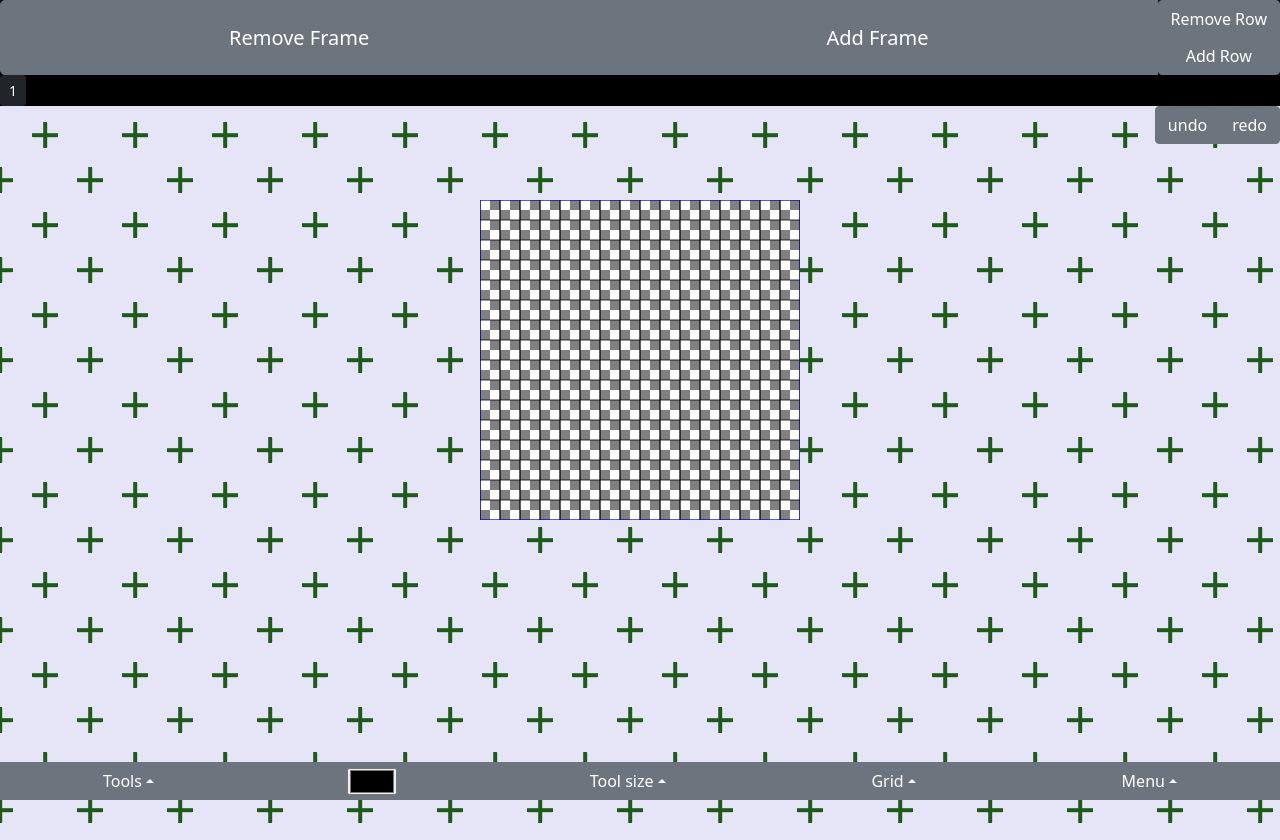
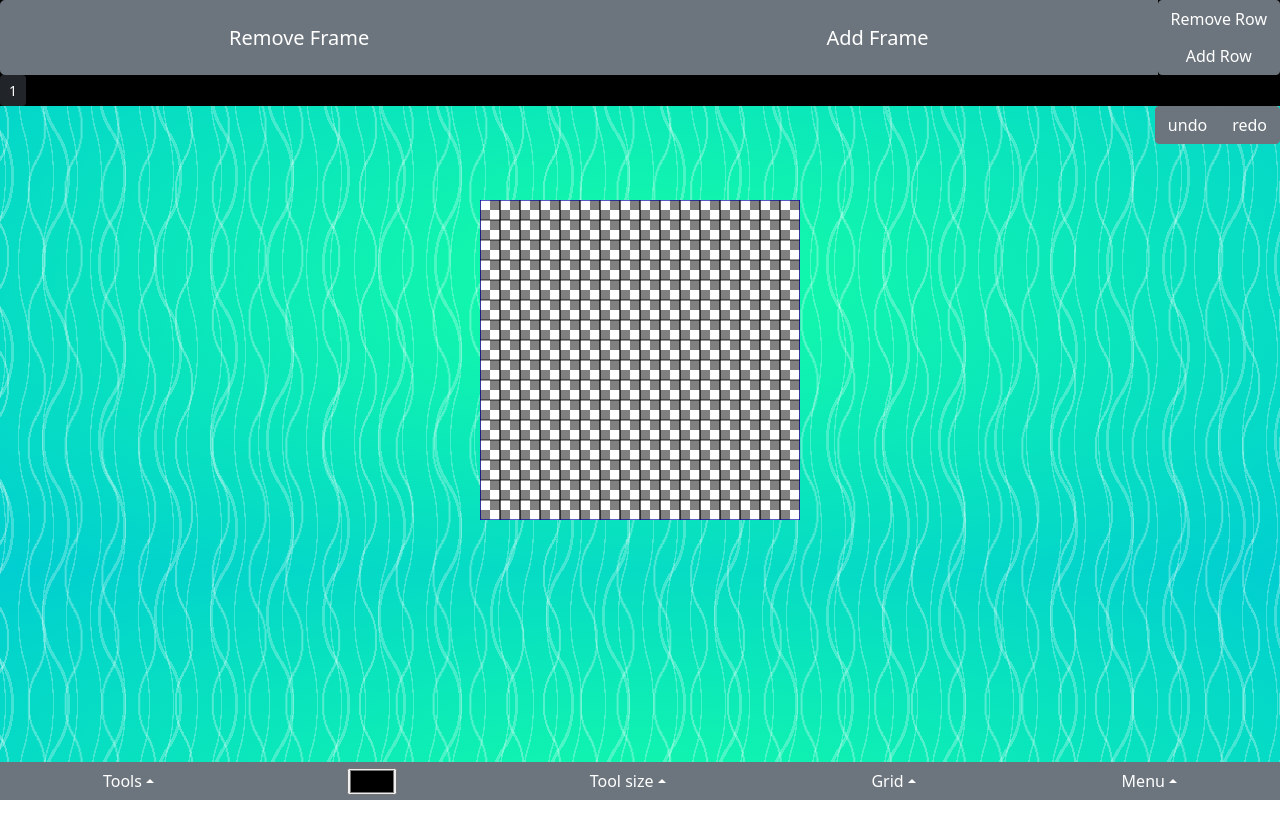
Before and after one commit to danema21/SpriteSheetStudioReactJS, a React (Create React App) app: page / in a window 1280 px wide. After the commit the page ends 800 px from the top, so only its background shows below. Built offline with nearby package versions, Linux system fonts and the light colour scheme.

Commit message:
se añadió un video de ayuda en la sección help

```diff
--- a/src/components/ToolBar.js
+++ b/src/components/ToolBar.js
@@ -10,13 +10,16 @@ function ToolBar({setLineColor, setLineWidth, setTool, setGridOn, newWidth, newH
     const [newModalShow, setNewModalShow] = useState(false);
     const [openModalShow, setOpenModalShow] = useState(false);
     const [animationModalShow, setAnimationModalShow] = useState(false);
+    const [helpModalShow, setHelpModalShow] = useState(false);
 
     const showNewModal = () => setNewModalShow(true);
     const showOpenModal = () => setOpenModalShow(true);
     const showAnimationModal = () => setAnimationModalShow(true);
+    const showHelpModal = () => setHelpModalShow(true);
     const hideNewModal = () => setNewModalShow(false);
     const hideOpenModal = () => setOpenModalShow(false);
     const hideAnimationModal = () => setAnimationModalShow(false);
+    const hideHelpModal = () => setHelpModalShow(false);
 
     const createNewProject = () => {
         hideNewModal();
@@ -177,7 +180,7 @@ function ToolBar({setLineColor, setLineWidth, setTool, setGridOn, newWidth, newH
                     <Dropdown.Item onClick={showOpenModal}>Open...</Dropdown.Item>
                     <Dropdown.Item onClick={showAnimationModal}>Animation preview</Dropdown.Item>
                     <Dropdown.Item onClick={saveProject}>Save</Dropdown.Item>
-                    <Dropdown.Item>Help</Dropdown.Item>
+                    <Dropdown.Item onClick={showHelpModal}>Help</Dropdown.Item>
                 </Dropdown.Menu>
             </Dropdown>
 
@@ -233,6 +236,18 @@ function ToolBar({setLineColor, setLineWidth, setTool, setGridOn, newWidth, newH
                     <Button onClick={animationPreview} variant='dark'>Play</Button>
                 </Modal.Footer>
             </Modal>
+
+            <Modal show={helpModalShow} onHide={hideHelpModal} backdrop="static" centered>
+                <Modal.Header>
+                    <Modal.Title>Help video</Modal.Title>
+                </Modal.Header>
+                <Modal.Body>
+                <iframe title='helpVid' allow="fullscreen" width="100%" height="210px" src="https://www.youtube.com/embed/NKPKTh-ixiE"></iframe>
+                </Modal.Body>
+                <Modal.Footer>
+                    <Button onClick={hideHelpModal} variant='dark'>Close</Button>
+                </Modal.Footer>
+            </Modal>
         </div>
     );
 }
--- a/src/components/assets/App.css
+++ b/src/components/assets/App.css
@@ -23,10 +23,12 @@
 /***********************************/
 
 body{
-  background-color: #e5e5f7;
-  opacity: 1;
-  background: radial-gradient(circle, transparent 20%, #e5e5f7 20%, #e5e5f7 80%, transparent 80%, transparent), radial-gradient(circle, transparent 20%, #e5e5f7 20%, #e5e5f7 80%, transparent 80%, transparent) 45px 45px, linear-gradient(#1e5a1a 3.6px, transparent 3.6px) 0 -1.8px, linear-gradient(90deg, #1e5a1a 3.6px, #e5e5f7 3.6px) -1.8px 0;
-  background-size: 90px 90px, 90px 90px, 45px 45px, 45px 45px;
+  /*underwater background by Laura Sage*/
+  background: radial-gradient(1.5em 6.28571em at 1.95em, rgba(255, 255, 255, 0) 50%, rgba(255, 255, 255, 0.25) 50%, rgba(255, 255, 255, 0.25) 55%, rgba(255, 255, 255, 0) 55%) 0 0, radial-gradient(1.5em 6.28571em at -0.45em, rgba(255, 255, 255, 0) 50%, rgba(255, 255, 255, 0.25) 50%, rgba(255, 255, 255, 0.25) 55%, rgba(255, 255, 255, 0) 55%) 1.5em 5.5em, radial-gradient(2.3em 4.57143em at 2.99em, rgba(255, 255, 255, 0) 50%, rgba(255, 255, 255, 0.3) 50%, rgba(255, 255, 255, 0.3) 55%, rgba(255, 255, 255, 0) 55%) 0 0, radial-gradient(2.3em 4.57143em at -0.69em, rgba(255, 255, 255, 0) 50%, rgba(255, 255, 255, 0.3) 50%, rgba(255, 255, 255, 0.3) 55%, rgba(255, 255, 255, 0) 55%) 2.3em 4em, radial-gradient(3.5em 6.28571em at 4.55em, rgba(255, 255, 255, 0) 50%, rgba(255, 255, 255, 0.25) 50%, rgba(255, 255, 255, 0.25) 55%, rgba(255, 255, 255, 0) 55%) 0 0, radial-gradient(3.5em 6.28571em at -1.05em, rgba(255, 255, 255, 0) 50%, rgba(255, 255, 255, 0.25) 50%, rgba(255, 255, 255, 0.25) 55%, rgba(255, 255, 255, 0) 55%) 3.5em 5.5em, radial-gradient(#15ffa5, #00ced1);
+  background-color: mediumspringgreen;
+  background-size: 1.5em 11em, 1.5em 11em, 2.3em 8em, 2.3em 8em, 3.5em 11em, 3.5em 11em, 100% 100%;
+  background-repeat: repeat;
+  /*************************************/
   overflow-x: auto;
 }
 
--- a/src/components/assets/DrawingSpace.css
+++ b/src/components/assets/DrawingSpace.css
@@ -23,8 +23,6 @@
 #auxCanvas{
     display: block;
     opacity: 0;
-    margin-top: 320px;
-    margin-left: 40px;
     z-index: -2;
 }
 
```
